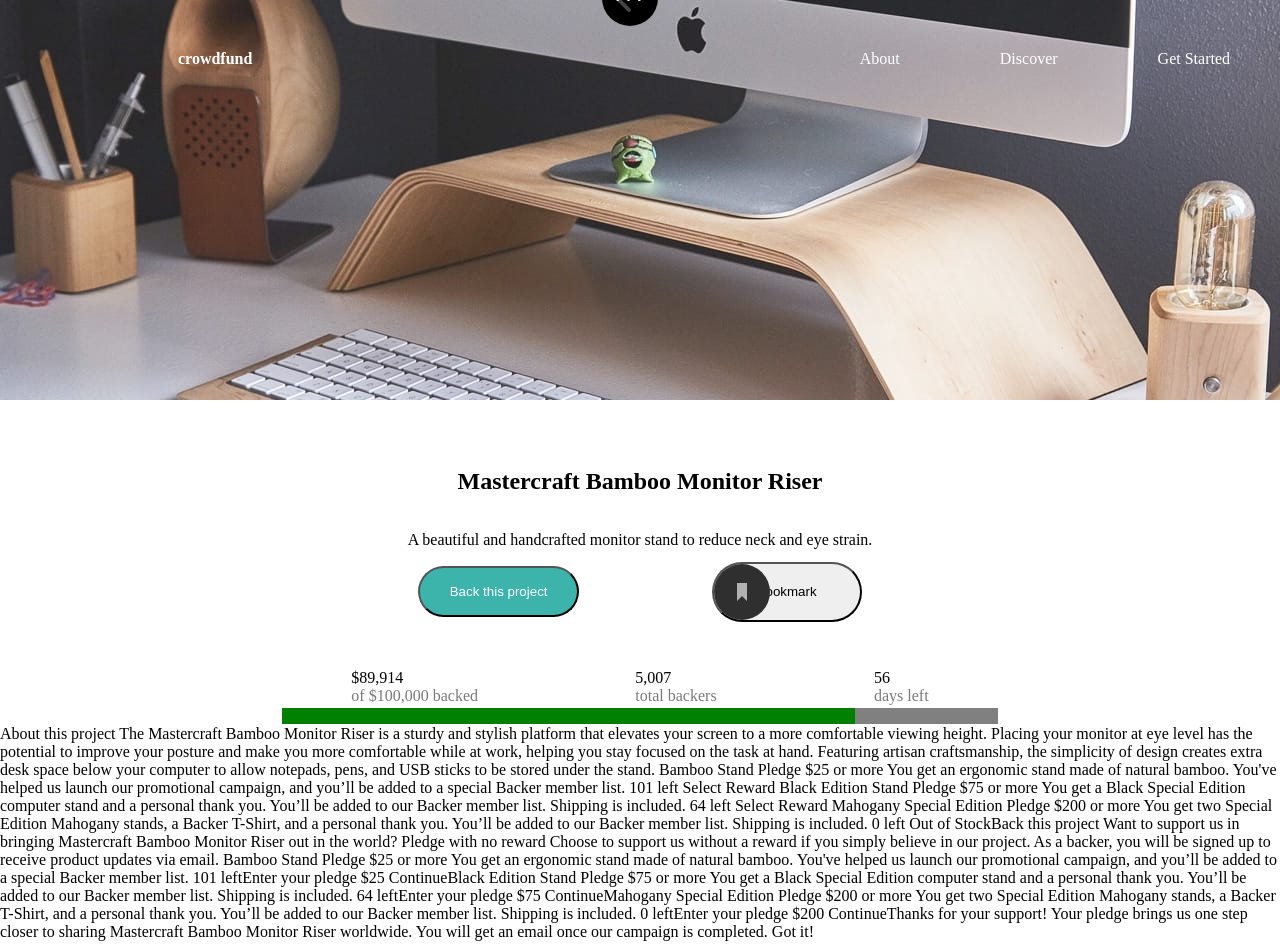
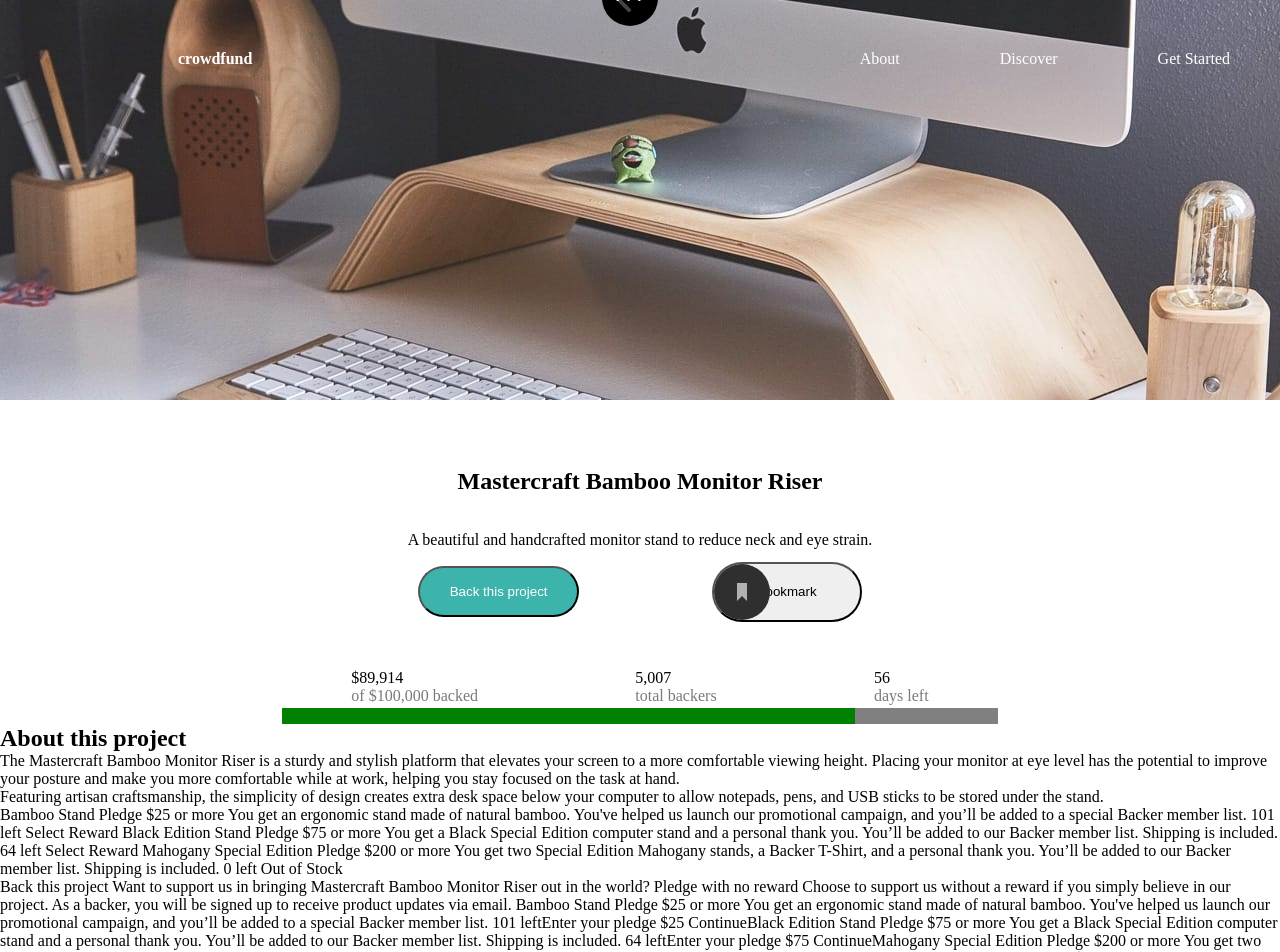
Before and after one commit to collerhatguy/crowd-funding-frontend-mentor-3, a React (Create React App) app: page / in a window 1280 px wide. Shown: the top 952 px of the page. Built offline with nearby package versions, Linux system fonts and the light colour scheme; the HTML template or start-up script is replaced by a standard one.

Commit message:
created project card, going to create array of objects for items

```diff
--- a/src/App.js
+++ b/src/App.js
@@ -1,6 +1,7 @@
 import NavBar from "./components/NavBar";
 import TitleCard from "./components/TitleCard";
 import StatCard from "./components/StatCard";
+import ProjectCard from "./components/ProjectCard";
 import "./styles/App.css";
 
 function App() {
@@ -20,38 +21,9 @@
       <main>
         <TitleCard />
         <StatCard />
+        <ProjectCard />
       </main>
 
-
-      About this project
-
-      The Mastercraft Bamboo Monitor Riser is a sturdy and stylish platform that elevates your screen
-      to a more comfortable viewing height. Placing your monitor at eye level has the potential to improve
-      your posture and make you more comfortable while at work, helping you stay focused on the task at hand.
-
-      Featuring artisan craftsmanship, the simplicity of design creates extra desk space below your computer
-      to allow notepads, pens, and USB sticks to be stored under the stand.
-
-      Bamboo Stand
-      Pledge $25 or more
-      You get an ergonomic stand made of natural bamboo. You've helped us launch our promotional campaign, and
-      you’ll be added to a special Backer member list.
-      101 left
-      Select Reward
-
-      Black Edition Stand
-      Pledge $75 or more
-      You get a Black Special Edition computer stand and a personal thank you. You’ll be added to our Backer
-      member list. Shipping is included.
-      64 left
-      Select Reward
-
-      Mahogany Special Edition
-      Pledge $200 or more
-      You get two Special Edition Mahogany stands, a Backer T-Shirt, and a personal thank you. You’ll be added
-      to our Backer member list. Shipping is included.
-      0 left
-      Out of Stock
 
       {/* <!-- Selection modal start --> */}
 
--- /dev/null
+++ b/src/components/ProjectCard.js
@@ -0,0 +1,46 @@
+import React from 'react'
+
+export default function ProjectCard() {
+    const projectItems = [
+        {
+            title: ""
+        }
+    ]
+    return (
+        <div className="project-card">
+            <h2>About this project</h2>
+            <p>
+                The Mastercraft Bamboo Monitor Riser is a sturdy and stylish platform that elevates your screen
+                to a more comfortable viewing height. Placing your monitor at eye level has the potential to improve
+                your posture and make you more comfortable while at work, helping you stay focused on the task at hand.
+            </p>
+            <p>
+                Featuring artisan craftsmanship, the simplicity of design creates extra desk space below your computer
+                to allow notepads, pens, and USB sticks to be stored under the stand.
+            </p>
+
+
+
+            Bamboo Stand
+            Pledge $25 or more
+            You get an ergonomic stand made of natural bamboo. You've helped us launch our promotional campaign, and
+            you’ll be added to a special Backer member list.
+            101 left
+            Select Reward
+
+            Black Edition Stand
+            Pledge $75 or more
+            You get a Black Special Edition computer stand and a personal thank you. You’ll be added to our Backer
+            member list. Shipping is included.
+            64 left
+            Select Reward
+
+            Mahogany Special Edition
+            Pledge $200 or more
+            You get two Special Edition Mahogany stands, a Backer T-Shirt, and a personal thank you. You’ll be added
+            to our Backer member list. Shipping is included.
+            0 left
+            Out of Stock
+        </div>
+    )
+}
```
